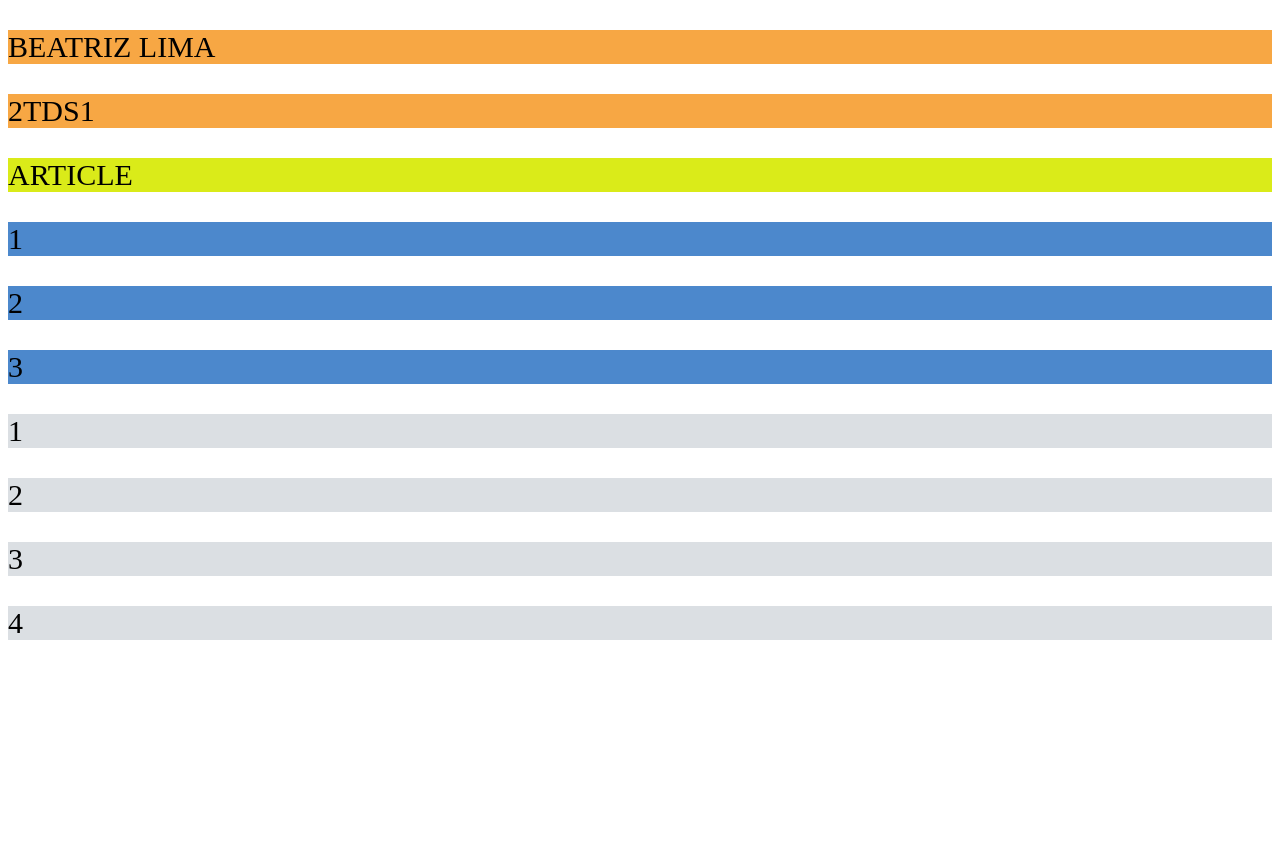
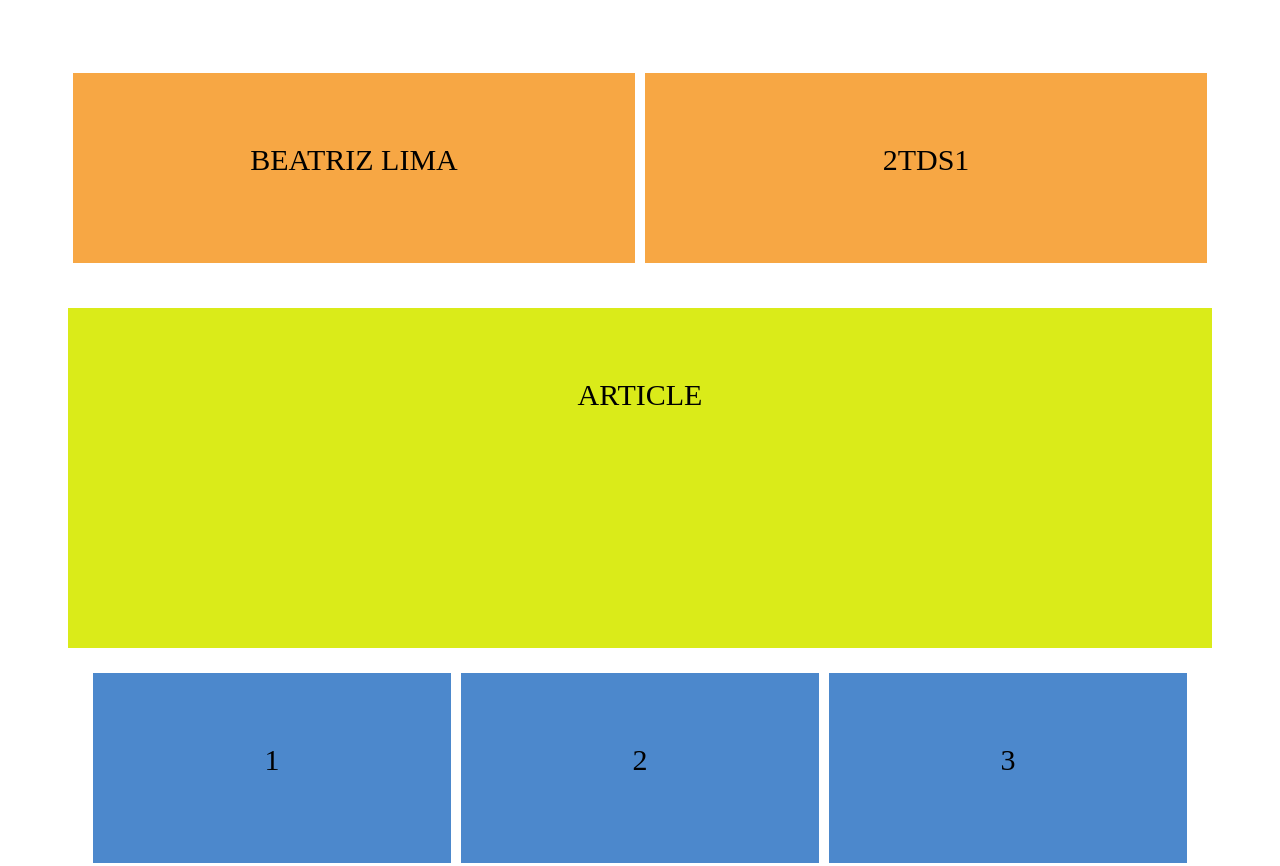
Before and after one commit to limabea23/praticando-e-recapitulando-6, a plain HTML site: page index.html in a window 1280 px wide. Shown: the top 866 px of the page. Before the commit the page ends 800 px from the top, so only its background shows below. Drawn offline with Linux system fonts and the light colour scheme.

Commit message:
update CSS

```diff
--- a/styles.css
+++ b/styles.css
@@ -1,21 +1,54 @@
 * {
     font-family: 'Times New Roman', Times, serif;
     font-size: 30px;
+    text-align: center;
     color: #000000;
+    padding: 20px;
+}
+
+header{
+    display: flex;
 }
 
 .caixa{
     background-color: #f7a744;
+    height: 5rem;
+    width: 50%;
+    margin: 5px;
 }
 
 article{
     background-color: #daeb19;
+    height: 10rem;
+}
+
+.section-caixinha{
+    display: flex;
+    flex-direction: row;
 }
 
 .caixinha{
     background-color: #4c88cc;
+    height: 5rem;
+    width: 100%;
+    margin: 5px;
+}
+
+footer{
+    display: flex;
 }
 
 .caixinha2{
     background-color: #dbdfe3;
+    height: 5rem;
+    width: 25%;
+    margin: 5px;
 }
+
+@media (min-width: 768px ) {
+
+}
+
+@media (max-width: 320px){
+
+}
```
